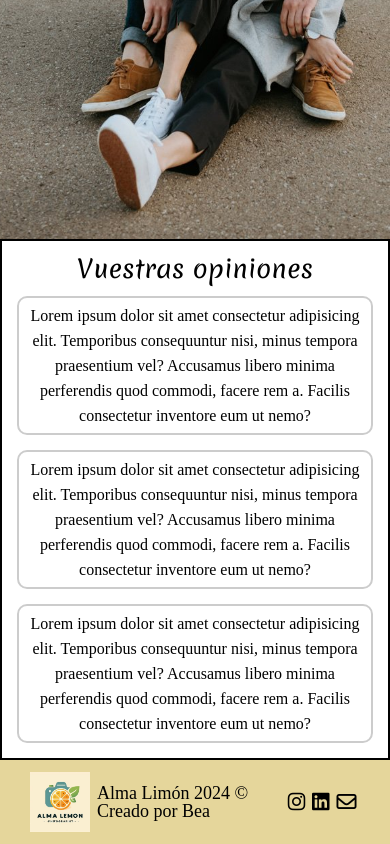
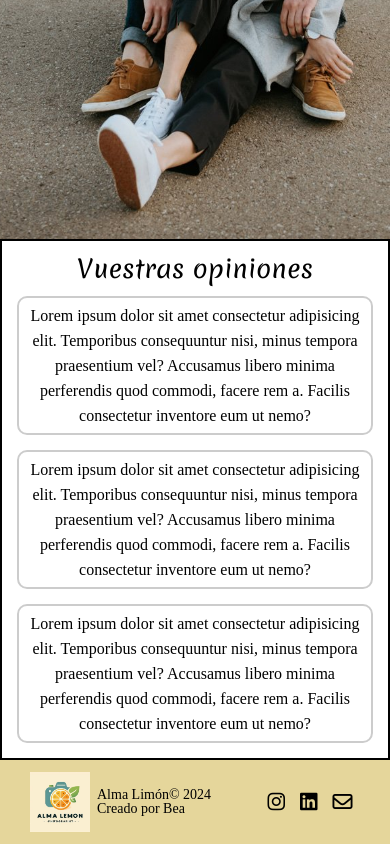
Before and after one commit to beafig/alma_lemon, a React (Vite) app: page /#/ in a window 390 px wide. Shown: the part 2531-3375 px from the top of the page. Built offline with nearby package versions, Linux system fonts and the light colour scheme.

Commit message:
footer responsive

```diff
--- a/src/components/Footer.jsx
+++ b/src/components/Footer.jsx
@@ -6,8 +6,10 @@ const Footer = () => {
     <footer className="footer">
       <div className="footer__container">
         <img className="footer__img" src={Logo} alt="" />
+        <div>
+          <p className="footer__text">Alma Limón&copy; 2024</p>
           <p className="footer__text">
-          Alma Limón 2024 &copy; Creado por{" "}
+            Creado por{" "}
             <a
               className="footer__link"
               href="https://www.linkedin.com/in/bea-figueroa/"
@@ -15,6 +17,7 @@ const Footer = () => {
               Bea
             </a>
           </p>
+        </div>
       </div>
       <div className="footer__icons">
         <a
--- a/src/styles/layout/Footer.scss
+++ b/src/styles/layout/Footer.scss
@@ -1,8 +1,6 @@
 @import "../core/variables.scss";
 
 .footer {
-  position: relative;
-  bottom: 0;
   height: 10vh;
   background-color: $yellow_color;
   display: flex;
@@ -19,7 +17,10 @@
     width: 60px;
   }
   &__text {
-    font-size: 18px;
+    font-size: 14px;
+    @media screen and (min-width: 768px) {
+      font-size: 18px;
+    }
   }
   &__link {
     text-decoration: none;
@@ -35,5 +36,8 @@
   &__icon {
     color: black;
     font-size: 20px;
+    @media screen and (min-width: 768px) {
+      font-size: 25px;
+    }
   }
 }
```
Lines whose indentation alone changed are shown as unchanged.
